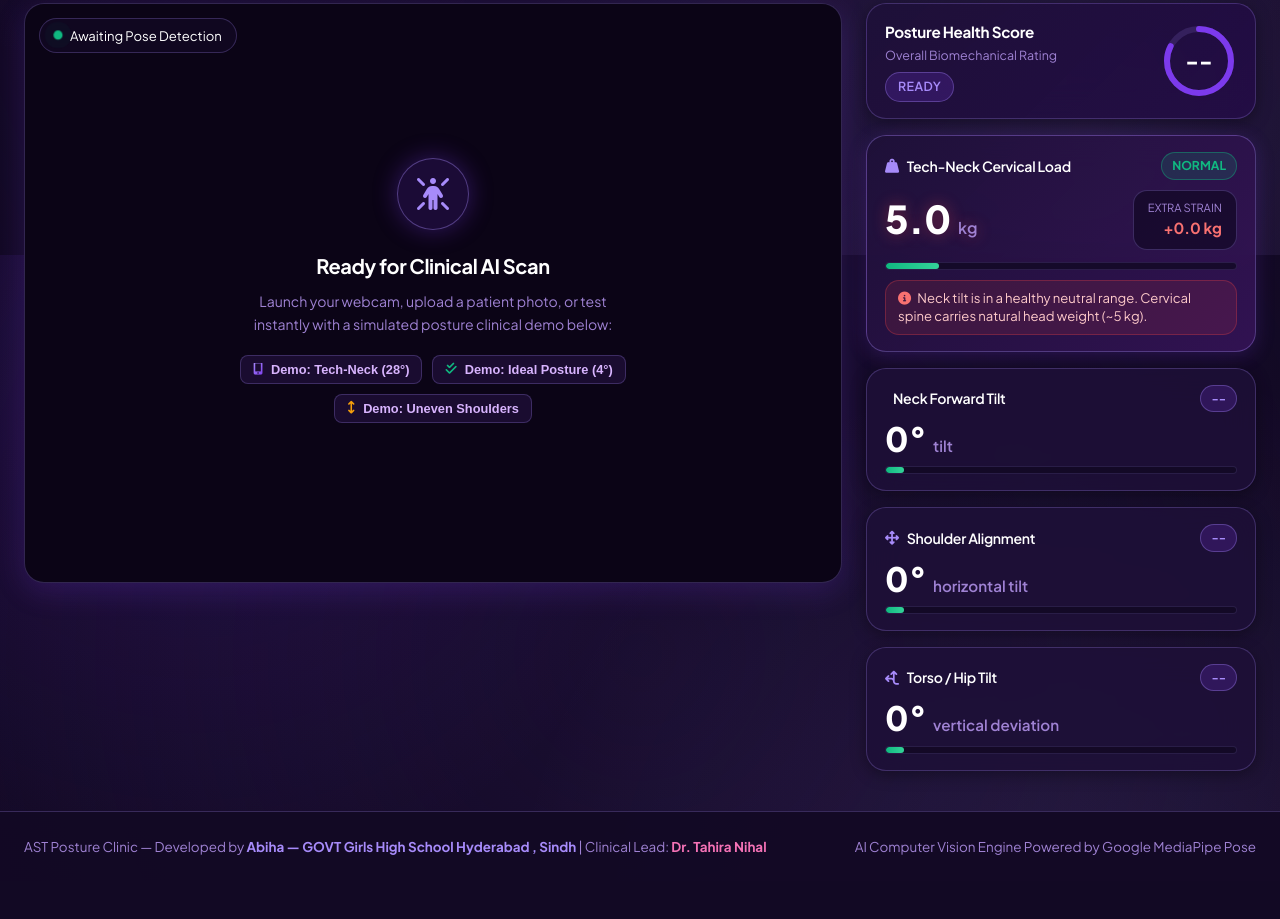
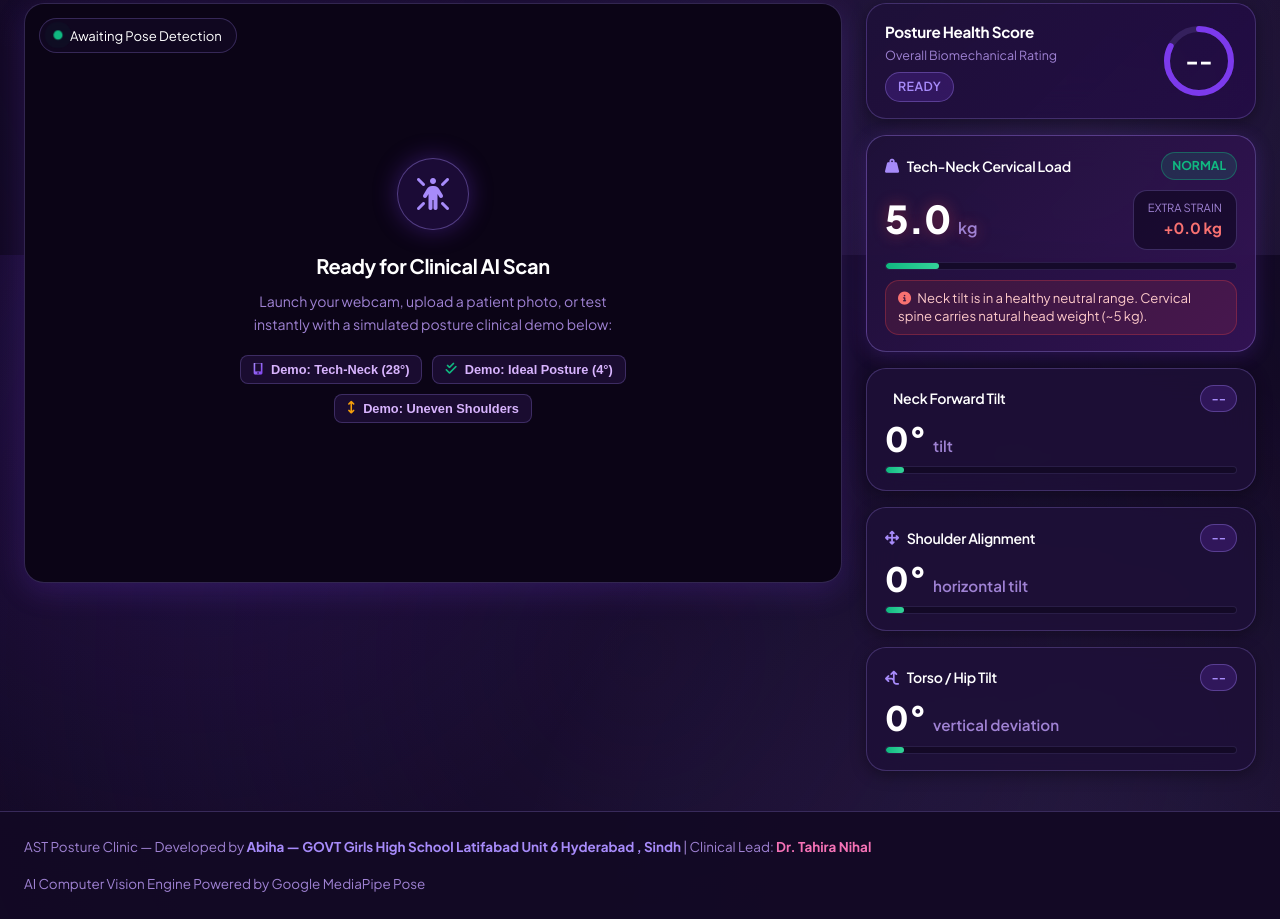
Before and after one commit to abihas176-ux/posture, a plain HTML site: page index.html in a window 1280 px wide. Shown: the part 545-1464 px from the top of the page. Before the commit the page ends 1426 px from the top, so only its background shows below. Drawn offline with Linux system fonts and the light colour scheme; some icons are missing.

Commit message:
Update index.html

```diff
--- a/index.html
+++ b/index.html
@@ -910,7 +910,7 @@
   <footer class="site-footer">
     <div class="footer-inner">
      <div class="footer-credit">
-        AST Posture Clinic — Developed by <span class="team-names">Abiha — GOVT Girls High School Hyderabad , Sindh</span> | Clinical Lead: <span class="doctor-name">Dr. Tahira Nihal</span>
+        AST Posture Clinic — Developed by <span class="team-names">Abiha — GOVT Girls High School Latifabad Unit 6 Hyderabad , Sindh</span> | Clinical Lead: <span class="doctor-name">Dr. Tahira Nihal</span>
       </div>
       <div>
         <span>AI Computer Vision Engine Powered by Google MediaPipe Pose</span>
```
